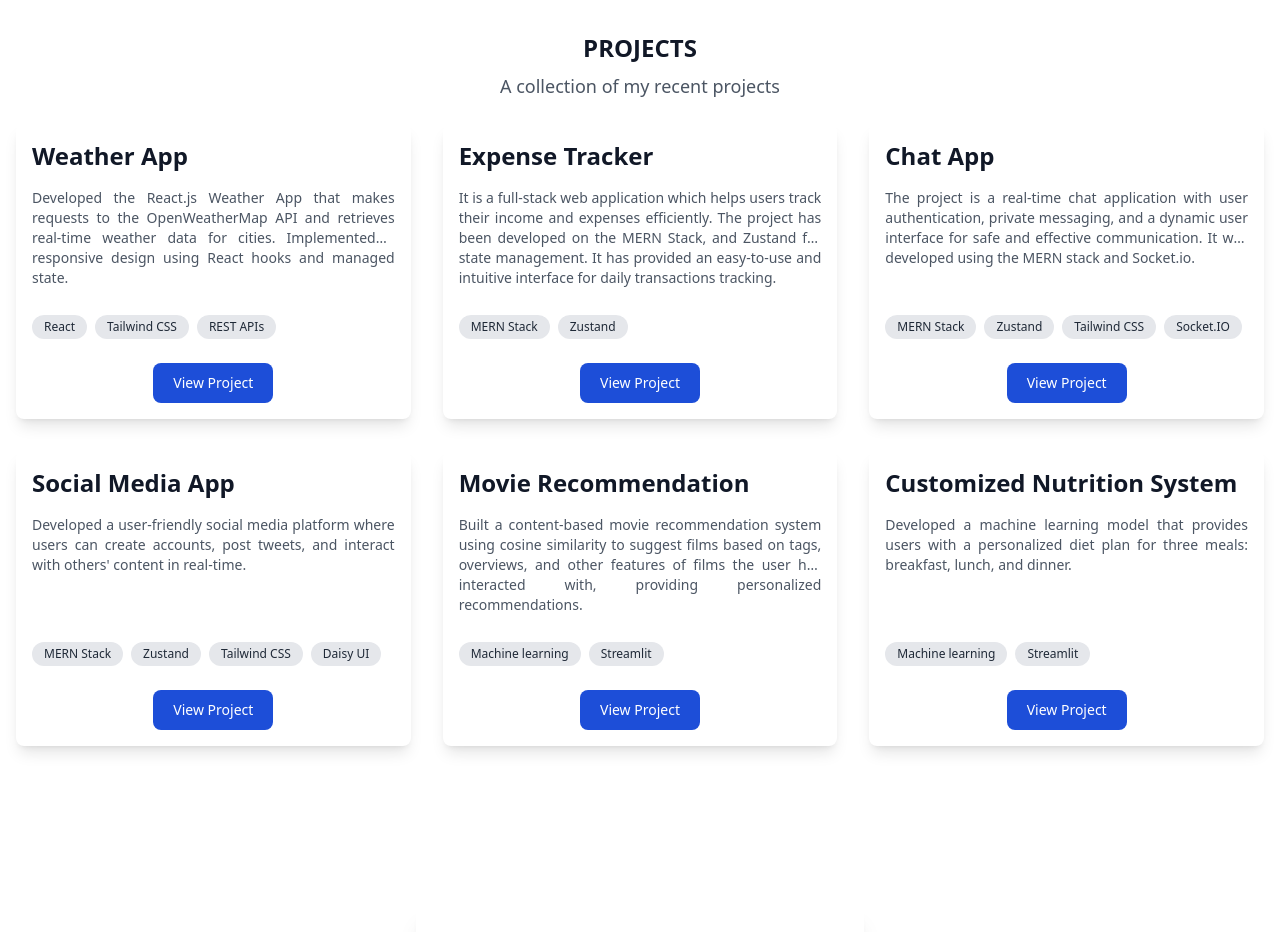
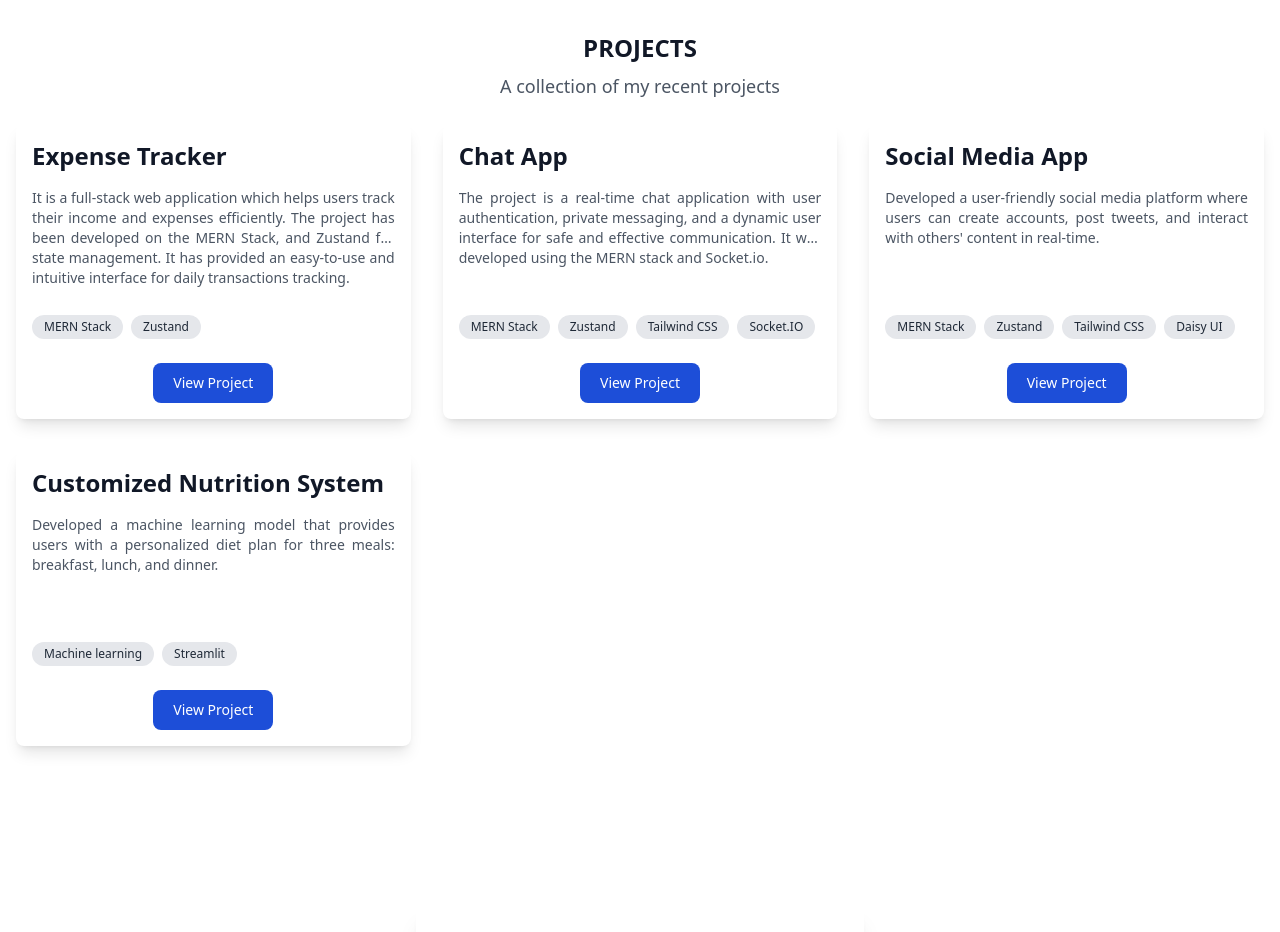
Before and after one commit to Ajaykumar-2246/Portfolio, a React (Create React App) app: page / in a window 1280 px wide. Shown: the part 3240-4172 px from the top of the page. Built offline with nearby package versions, Linux system fonts and the light colour scheme.

Commit message:
my portfolio

```diff
--- a/src/components/projects/projects.js
+++ b/src/components/projects/projects.js
@@ -2,17 +2,6 @@ import React from "react";
 
 function Projects() {
   const projects = [
-    {
-      title: "Weather App",
-      content:
-        "Developed the React.js Weather App that makes requests to the OpenWeatherMap API and retrieves real-time weather data for cities. Implemented a responsive design using React hooks and managed state.",
-      tools: [
-        { name: "React" },
-        { name: "Tailwind CSS" },
-        { name: "REST APIs" },
-      ],
-      url: "https://weather-app-9ysi.vercel.app/",
-    },
     {
       title: "Expense Tracker",
       content:
@@ -41,13 +30,7 @@ function Projects() {
         { name: "Daisy UI" }],
       url: "https://linkup-zlqw.onrender.com",
     },
-    {
-      title: "Movie Recommendation",
-      content:
-        "Built a content-based movie recommendation system using cosine similarity to suggest films based on tags, overviews, and other features of films the user has interacted with, providing personalized recommendations.",
-      tools: [{ name: "Machine learning" }, { name: "Streamlit" }],
-      url: "https://mr-6hjyaxfpmq2mpqzlrjr7.streamlit.app/",
-    },
+
     {
       title: "Customized Nutrition System",
       content:
--- a/src/components/skills/skill.js
+++ b/src/components/skills/skill.js
@@ -79,10 +79,6 @@ const skills = [
     name: "Java",
     logo: "https://www.vectorlogo.zone/logos/java/java-icon.svg",
   },
-  {
-    name: "Streamlit",
-    logo: "https://encrypted-tbn0.gstatic.com/images?q=tbn:ANd9GcTGDKmSgL7UJ6sstMUQTtjI2iDN7ClN2jRZ5Q&s",
-  },
 
   // Machine Learning
   { name: "Machine Learning (basic)", logo: ML },
@@ -103,7 +99,7 @@ function Skills() {
           {skills.map((skill, index) => (
             <div
               key={index}
-              className="flex flex-col items-center justify-center p-4  bg-white rounded-lg shadow-md hover:shadow-lg transition-all duration-300 transform hover:scale-105"
+              className="flex flex-col items-center justify-center p-4 bg-white rounded-lg shadow-md hover:shadow-lg transition-all duration-300 transform hover:scale-105"
             >
               <img
                 src={skill.logo}
```
